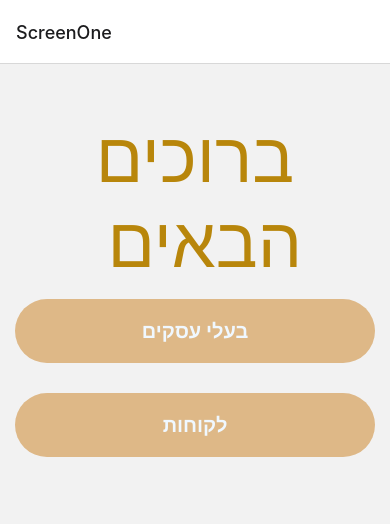
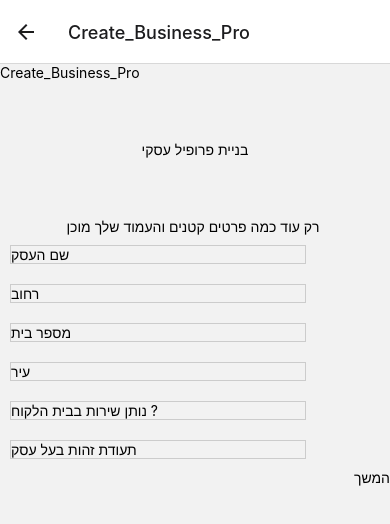
Before and after one commit to InbarNagar/beautyreact, a React Native app: screen /Create_Business_Pro in a window 390 px wide. Shown: the top 524 px of the page. Built offline with nearby package versions, Linux system fonts and the light colour scheme.

Commit message:
inbar
התקדמתי פה 150423

```diff
--- a/App.js
+++ b/App.js
@@ -8,9 +8,13 @@ import { NavigationContainer } from '@react-navigation/native';
 import { createNativeStackNavigator } from '@react-navigation/native-stack';
 import ForgetPas from './comps/GenralComps/ForgetPas';
 import Professional_registration from './comps/Professional_registration';
+import GenralReg from './comps/GenralReg';
+import Client_registration from './comps/Client_registration';
+import Create_Business_Pro from './comps/Create_Business_Pro';
+import Search from './comps/Search';
+import Menu_treatment_registration from './comps/Menu_treatment_registration';
 // import TabbedPageNavigator from './comps/GenralComps/TabbedPage';
-// import MaterialTabbedPage from './comps/GenralComps/MaterialTabbedPage';
-
+// import MaterialTabbedPage from './comps/GenralComps/MaterialTabbedP
 
 
 
@@ -18,14 +22,22 @@ const Stack = createNativeStackNavigator();
 function App() {
   return (
 
+
+
       <NavigationContainer>
       <Stack.Navigator initialRouteName="ScreenOne" >
         <Stack.Screen name="ScreenOne" component={ScreenOne} />
-        <Stack.Screen name="LogIn" component={LogIn} />
-        <Stack.Screen name="ForgetPas" component={ForgetPas} />
+         <Stack.Screen name="LogIn" component={LogIn} />
+         <Stack.Screen name="ForgetPas" component={ForgetPas} />
+         <Stack.Screen name='Professional_registration' component={Professional_registration}/>
+         <Stack.Screen name='Client_registration' component={Client_registration}/>
+         <Stack.Screen name='GenralReg' component={GenralReg}/>
+         <Stack.Screen name='Create_Business_Pro' component={Create_Business_Pro}/>
+         <Stack.Screen name='Menu_treatment_registration' component={Menu_treatment_registration}/>
+
       </Stack.Navigator>
     </NavigationContainer>
-  //  <Professional_registration></Professional_registration>
+
 
   );
 }
--- a/comps/Client_registration.jsx
+++ b/comps/Client_registration.jsx
@@ -1,32 +1,39 @@
 import React, { useState } from 'react';
 import { StyleSheet, View, TextInput, Button, Text } from 'react-native';
 
+
 const Client_registration = () => {
-    const [firstName, setFirstName] = useState('');
-    const [lastName, setLastName] = useState('');
+    const [ID_number, setid] = useState('');
+  const [First_name, setFirstName] = useState('');
+  const [Last_name, setLastName] = useState('');
+
+  const [birth_date, setDateOfBirth] = useState('');
   const [gender, setGender] = useState('');
-    const [dateOfBirth, setDateOfBirth] = useState('');
   const [phone, setPhone] = useState('');
-    const [email, setEmail] = useState('');
-    const [street, setStreet] = useState('');
-    const [houseNumber, setHouseNumber] = useState('');
-    const [city, setCity] = useState('');
+  const [Email, setEmail] = useState('');
+  const [AddressStreet, setStreet] = useState('');
+  const [AddressHouseNumber, setHouseNumber] = useState('');
+  const [AddressCity, setCity] = useState('');
   const [password, setPassword] = useState('');
 
   const handleRegistrationC = () => {
-        fetch('http://localhost:53758/api/Professional/NewProfessional', {
+    fetch('http:proj.ruppin.ac.il/cgroup93/prod/api/Client/NewClient', {
       method: 'POST',
-            headers: { 'Content-Type': 'multipart/form-data; charset=UTF-8', 'Accept': 'multipart/form-data' },
+      headers: new Headers({
+        "Content-type": "application/json; charset=UTF-8",
+        'Accept': "application/json; charset=UTF-8",
+    }),
       body: JSON.stringify({
-                firstName,
-                lastName,
+        ID_number,
+        First_name,
+        Last_name,
+        birth_date,
         gender,
-                dateOfBirth,
          phone,
-                email,
-                street,
-                houseNumber,
-                city,
+         Email,
+         AddressStreet,
+         AddressHouseNumber,
+         AddressCity,
         password,
       }),
     })
@@ -39,12 +46,19 @@ const Client_registration = () => {
         <View style={{ padding: 50, backgroundColor: `#ffefd5` }}>
             <Text style={styles.title}>איזה כיף שהחלטת להצטרף לקהילת הלקוחות שלנו!</Text>
             <Text style={styles.titp}> אנא מלא/י את הפרטים הבאים:</Text>
+
       <View style={styles.inp}>
+        <TextInput style={styles.textInputS}
+        placeholder="תעודת זהות"
+        value={ID_number}
+        onChangeText={(text) => setid(text)}
+      />
+         </View>
 
-
+ <View style={styles.inp}>
        <TextInput style={styles.textInputS}
         placeholder="שם פרטי"
-                    value={firstName}
+        value={First_name}
         onChangeText={(text) => setFirstName(text)}
       />
    <Text>שם פרטי</Text>
@@ -53,7 +67,7 @@ const Client_registration = () => {
       <View style={styles.inp}>
       <TextInput style={styles.textInputS}
         placeholder="שם משפחה"
-                    value={lastName}
+        value={Last_name}
         onChangeText={(text) => setLastName(text)}
       />
          <Text>שם משפחה</Text>
@@ -71,7 +85,7 @@ const Client_registration = () => {
 <View style={styles.inp}>
       <TextInput style={styles.textInputS}
         placeholder="תאריך לידה"
-                    value={dateOfBirth}
+        value={birth_date}
         onChangeText={(text) => setDateOfBirth(text)}
       />
       <Text>שם משפחה</Text>
@@ -88,7 +102,7 @@ const Client_registration = () => {
       <View style={styles.inp}>
       <TextInput style={styles.textInputS}
         placeholder="אימייל"
-                    value={email}
+        value={Email}
         onChangeText={(text) => setEmail(text)}
       />
       <Text>איימיל</Text>
@@ -98,7 +112,7 @@ const Client_registration = () => {
 <View style={styles.inp}>
       <TextInput style={styles.textInputS}
         placeholder="רחוב"
-                    value={street}
+        value={AddressStreet}
         onChangeText={(text) => setStreet(text)}
       />
       <Text>רחוב</Text>
@@ -108,7 +122,7 @@ const Client_registration = () => {
 <View style={styles.inp}>
       <TextInput style={styles.textInputS}
         placeholder="מספר בית"
-                    value={houseNumber}
+        value={AddressHouseNumber}
         onChangeText={(text) => setHouseNumber(text)}
       />
   <Text>מספר בית</Text>
@@ -117,7 +131,7 @@ const Client_registration = () => {
 <View style={styles.inp}>
       <TextInput style={styles.textInputS}
         placeholder="עיר"
-                    value={city}
+        value={AddressCity}
         onChangeText={(text) => setCity(text)}
       />
         <Text>עיר</Text>
@@ -133,32 +147,35 @@ const Client_registration = () => {
         <Text>סיסמא</Text>
 </View>
 
-            <Button color="#a0522d" title="סיום הרשמה" onPress={handleRegistration} />
+    <Button color="#a0522d" title="סיום הרשמה" onPress={handleRegistrationC} />
         </View>
     )
 }
 
-const styles = StyleSheet.create({
-    inp: {
+
+
+const styles= StyleSheet.create({
+    inp:{
       flexDirection: 'row',
-        padding: 15,
-        justifyContent: 'space-between',
-        color: 'red',
+      padding: 10,
+      justifyContent:'space-between',
+      color:'red',
     },
-    textInputS: {
-        borderWidth: 1,
-        borderColor: '#cccccc',
+    textInputS:{
+      borderWidth:1,
+      borderColor:'#cccccc',
       width: "80%",
       marginRight: 8,
     },
-    title: {
+    title:{
       padding: 60,
-        justifyContent: 'center',
+      justifyContent:'center',
       textAlign: 'center'
     },
-    titp: {
+    titp:{
       textAlign: 'center'
     }
     });
 
-export default Professional_registration;
+
+export default Client_registration;
--- /dev/null
+++ b/comps/Create_Business_Pro.jsx
@@ -0,0 +1,149 @@
+import React, { useState } from 'react';
+import { Button, StyleSheet, Text, TextInput, View } from 'react-native';
+import { NavigationContainer } from '@react-navigation/native';
+import { createNativeStackNavigator } from '@react-navigation/native-stack';
+import { TouchableOpacity } from 'react-native';
+import Professional_registration from './Professional_registration';
+import Menu_treatment_registration from './Menu_treatment_registration';
+
+const Create_Business_Pro = (props) => {
+
+
+
+    const [Name, setName] = useState('');
+    const [AddressStreet, setStreet] = useState('');
+    const [AddressHouseNumber, setHouseNumber] = useState('');
+    const [AddressCity, setCity] = useState('');
+    const [Is_client_house, setLocation] = useState('');
+    const [Professional_ID_number, setIdPro] = useState('');
+
+
+    const handleRegistrationB = () => {
+
+        fetch('http://proj.ruppin.ac.il/cgroup93/prod/api/Business/NewBusiness', {
+          method: 'POST',
+          headers: new Headers({
+            "Content-type": "application/json; charset=UTF-8",
+            'Accept': "application/json; charset=UTF-8",
+        }),
+          body: JSON.stringify({
+
+             Name,
+             AddressStreet,
+             AddressHouseNumber,
+             AddressCity,
+             Is_client_house,
+             Professional_ID_number,
+
+          }),
+        })
+          .then((response) => response.json())
+          .then((data) => console.log(data))
+
+          .catch((error) => console.error(error));
+
+          props.navigation.navigate('Menu_treatment_registration')
+
+      };
+
+
+  return (
+
+    <View>
+
+      <Text>Create_Business_Pro</Text>
+
+      <Text  style={styles.title}>בניית פרופיל עסקי</Text>
+      <Text style={styles.titp}> רק עוד כמה פרטים קטנים והעמוד שלך מוכן</Text>
+
+      <View style={styles.inp}>
+        <TextInput style={styles.textInputS}
+        placeholder="שם העסק"
+        value={Name}
+        onChangeText={(text) => setid(text)}
+      />
+         </View>
+
+         <View style={styles.inp}>
+        <TextInput style={styles.textInputS}
+        placeholder="רחוב"
+        value={AddressStreet}
+        onChangeText={(text) => setid(text)}
+      />
+         </View>
+
+         <View style={styles.inp}>
+        <TextInput style={styles.textInputS}
+        placeholder="מספר בית"
+        value={AddressHouseNumber}
+        onChangeText={(text) => setid(text)}
+      />
+         </View>
+
+         <View style={styles.inp}>
+        <TextInput style={styles.textInputS}
+        placeholder="עיר"
+        value={AddressCity}
+        onChangeText={(text) => setid(text)}
+      />
+         </View>
+
+         <View style={styles.inp}>
+        <TextInput style={styles.textInputS}
+        placeholder="נותן שירות בבית הלקוח ?"
+        value={Is_client_house}
+        onChangeText={(text) => setid(text)}
+      />
+         </View>
+
+         <View style={styles.inp}>
+        <TextInput style={styles.textInputS}
+        placeholder="תעודת זהות בעל עסק"
+        value={ Professional_ID_number}
+        onChangeText={(text) => setid(text)}
+      />
+         </View>
+
+         <View>
+
+<TouchableOpacity onPress={handleRegistrationB}
+
+        >
+            <View>
+                <Text color="#a0522d">המשך</Text>
+            </View>
+
+        </TouchableOpacity>
+</View>
+
+
+
+
+    </View>
+  )
+}
+
+const styles= StyleSheet.create({
+    inp:{
+      flexDirection: 'row',
+      padding: 10,
+      justifyContent:'space-between',
+      color:'red',
+    },
+    textInputS:{
+      borderWidth:1,
+      borderColor:'#cccccc',
+      width: "80%",
+      marginRight: 8,
+    },
+    title:{
+      padding: 60,
+      justifyContent:'center',
+      textAlign: 'center'
+    },
+    titp:{
+      textAlign: 'center'
+    }
+    });
+
+export default Create_Business_Pro;
--- a/comps/GenralComps/LogIn.jsx
+++ b/comps/GenralComps/LogIn.jsx
@@ -3,6 +3,8 @@ import { StyleSheet, Text, View, TextInput, TouchableOpacity, Alert, SafeAreaVie
 import { NavigationContainer } from '@react-navigation/native';
 import { createNativeStackNavigator } from '@react-navigation/native-stack';
 import ForgetPas from './ForgetPas';
+import Professional_registration from '../Professional_registration';
+import GenralReg from '../GenralReg';
 
 export default function LogIn(props) {
   const [ID_number, setEmail] = useState('');
@@ -71,7 +73,15 @@ export default function LogIn(props) {
       <TouchableOpacity style={styles.button} onPress={handleLogin}>
         <Text style={styles.buttonText}>התחברות</Text>
       </TouchableOpacity>
+
+      <TouchableOpacity style={styles.button} onPress={()=>{props.navigation.navigate(GenralReg)}}>
+        <Text >עדיין לא נרשמתם? לחצו כאן</Text>
+      </TouchableOpacity>
+
     </View>
+
+
+
   );
 }
 
--- /dev/null
+++ b/comps/GenralReg.jsx
@@ -0,0 +1,28 @@
+import { Text, View } from 'react-native'
+import React, { Component } from 'react'
+import { TouchableOpacity } from 'react-native';
+import Client_registration from './Client_registration';
+import Professional_registration from './Professional_registration';
+
+const GenralReg = (props) => {
+
+        return (
+            <View>
+
+                <View>
+                    <TouchableOpacity  onPress={() => { props.navigation.navigate(Professional_registration) }}>
+                        <Text >הרשמת בעל עסק</Text>
+                    </TouchableOpacity>
+                </View>
+
+                <View>
+                    <TouchableOpacity  onPress={() => { props.navigation.navigate(Client_registration) }}>
+                        <Text >הרשמת לקוח</Text>
+                    </TouchableOpacity>
+                </View>
+            </View>
+        )
+
+}
+
+export default GenralReg
--- a/comps/Menu_treatment_registration.jsx
+++ b/comps/Menu_treatment_registration.jsx
@@ -1,7 +1,7 @@
 import React, { useState, useEffect } from 'react';
 import { View, Text, TextInput, Button, StyleSheet, ScrollView } from 'react-native';
 
-const TreatmentForm = () => {
+const Menu_treatment_registration = () => {
   const [treatments, setTreatments] = useState([]);
   const [categories, setCategories] = useState([]);
   const [formData, setFormData] = useState([{ treatment: '', category: '', price: '', duration: '' }]);
@@ -52,25 +52,25 @@ const TreatmentForm = () => {
   };
 
   return (
-    <ScrollView style={styles.container}>
-      <Text style={styles.heading}>Treatment Form</Text>
+    <ScrollView >
+      <Text >Treatment Form</Text>
       {formData.map((form, index) => (
         <View key={index}>
-          <Text style={styles.label}>Treatment {index + 1}</Text>
-          <View style={styles.field}>
-            <Text style={styles.fieldLabel}>Treatment:</Text>
+          <Text >Treatment {index + 1}</Text>
+          <View >
+            <Text>Treatment:</Text>
             <TextInput
-              style={styles.input}
+
               value={form.treatment}
               onChangeText={value => handleFormChange(index, 'treatment', value)}
               placeholder="Select a treatment"
             />
             <Button title="Choose" onPress={() => console.log('Choose treatment')} />
           </View>
-          <View style={styles.field}>
-            <Text style={styles.fieldLabel}>Category:</Text>
+          <View >
+            <Text>Category:</Text>
             <TextInput
-              style={styles.input}
+
               value={form.category}
               onChangeText={value => handleFormChange(index, 'category', value)}
               placeholder="Select a category"
@@ -82,3 +82,5 @@ const TreatmentForm = () => {
       )
       }</ScrollView>)
     }
+
+export default Menu_treatment_registration;
--- a/comps/Professional_registration.jsx
+++ b/comps/Professional_registration.jsx
@@ -1,7 +1,14 @@
 import React, { useState } from 'react';
-import {StyleSheet, View, TextInput, Button,Text,marginRight } from 'react-native';
+import { Button, StyleSheet, Text, TextInput, View } from 'react-native';
+import { NavigationContainer } from '@react-navigation/native';
+import { createNativeStackNavigator } from '@react-navigation/native-stack';
+import LogIn from './GenralComps/LogIn';
+import Create_Business_Pro from './Create_Business_Pro';
+import { TouchableOpacity } from 'react-native';
+
 // http://proj.ruppin.ac.il/cgroup93/prod/api/
-const Professional_registration = () => {
+
+const Professional_registration = (props) => {
 
   const [ID_number, setid] = useState('');
   const [First_name, setFirstName] = useState('');
@@ -17,6 +24,7 @@ const Professional_registration = () => {
   const [password, setPassword] = useState('');
 
   const handleRegistration = () => {
+
     fetch('http://proj.ruppin.ac.il/cgroup93/prod/api/Professional/NewProfessional', {
       method: 'POST',
       headers: new Headers({
@@ -39,10 +47,16 @@ const Professional_registration = () => {
     })
       .then((response) => response.json())
       .then((data) => console.log(data))
+
       .catch((error) => console.error(error));
+
+      props.navigation.navigate('Create_Business_Pro')
+
   };
 
+
   return (
+
     <View style={{padding:50, backgroundColor:`#ffefd5`}}>
       <Text  style={styles.title}>איזה כיף שהחלטת להצטרף לקהילת בעלי העסקים שלנו!</Text>
       <Text style={styles.titp}> אנא מלא/י את הפרטים הבאים:</Text>
@@ -147,7 +161,24 @@ const Professional_registration = () => {
         <Text>סיסמא</Text>
 </View>
 
-      <Button color="#a0522d" title="המשך" onPress={handleRegistration}/>
+
+        <View>
+
+        <TouchableOpacity onPress={handleRegistration}
+
+                >
+                    <View>
+                        <Text color="#a0522d">המשך</Text>
+                    </View>
+
+                </TouchableOpacity>
+        </View>
+
+
+
+
+
+
     </View>
     )
 }
@@ -155,7 +186,7 @@ const Professional_registration = () => {
 const styles= StyleSheet.create({
 inp:{
   flexDirection: 'row',
-  padding: 15,
+  padding: 10,
   justifyContent:'space-between',
   color:'red',
 },
--- /dev/null
+++ b/comps/Search.jsx
@@ -0,0 +1,10 @@
+import { View, Text } from 'react-native'
+import React from 'react'
+
+export default function Search() {
+  return (
+    <View>
+      <Text>Search</Text>
+    </View>
+  )
+}
```
Also changed, not shown: comps/GenralComps/ScreenOne.jsx (+19 -16 lines). Lines whose indentation alone changed are shown as unchanged.
